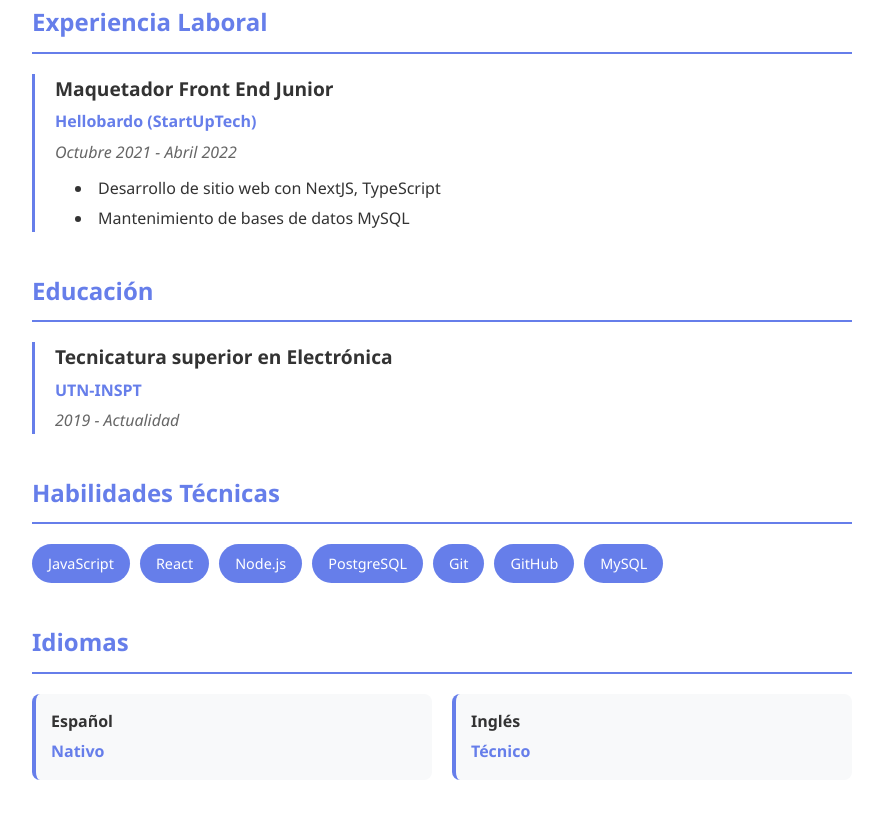
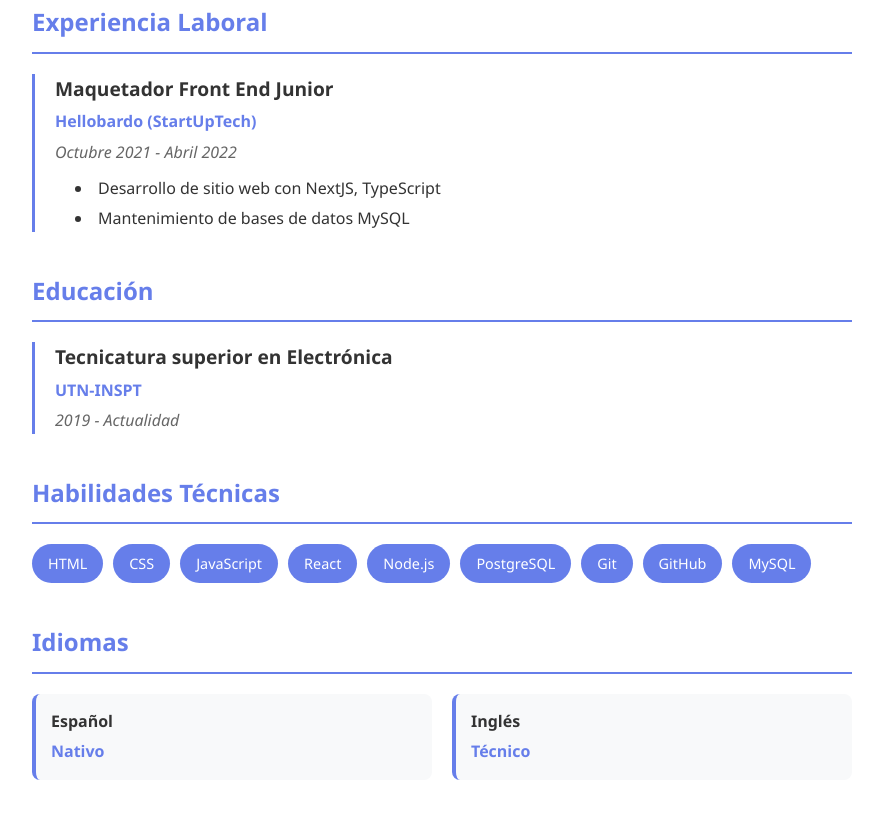
Before and after one commit to luish2260/cv_html_latest, a plain HTML site: page index.html in a window 1280 px wide. Shown: the part 380-1198 px from the top of the page, without its empty margins (198-1081 px from the left). Drawn offline with Linux system fonts and the light colour scheme.

Commit message:
modified skills

```diff
--- a/index.html
+++ b/index.html
@@ -72,6 +72,8 @@
       <div class="section">
         <h3>Habilidades Técnicas</h3>
         <div class="skills">
+          <span class="skill">HTML</span>
+          <span class="skill">CSS</span>
           <span class="skill">JavaScript</span>
           <span class="skill">React</span>
           <span class="skill">Node.js</span>
```
